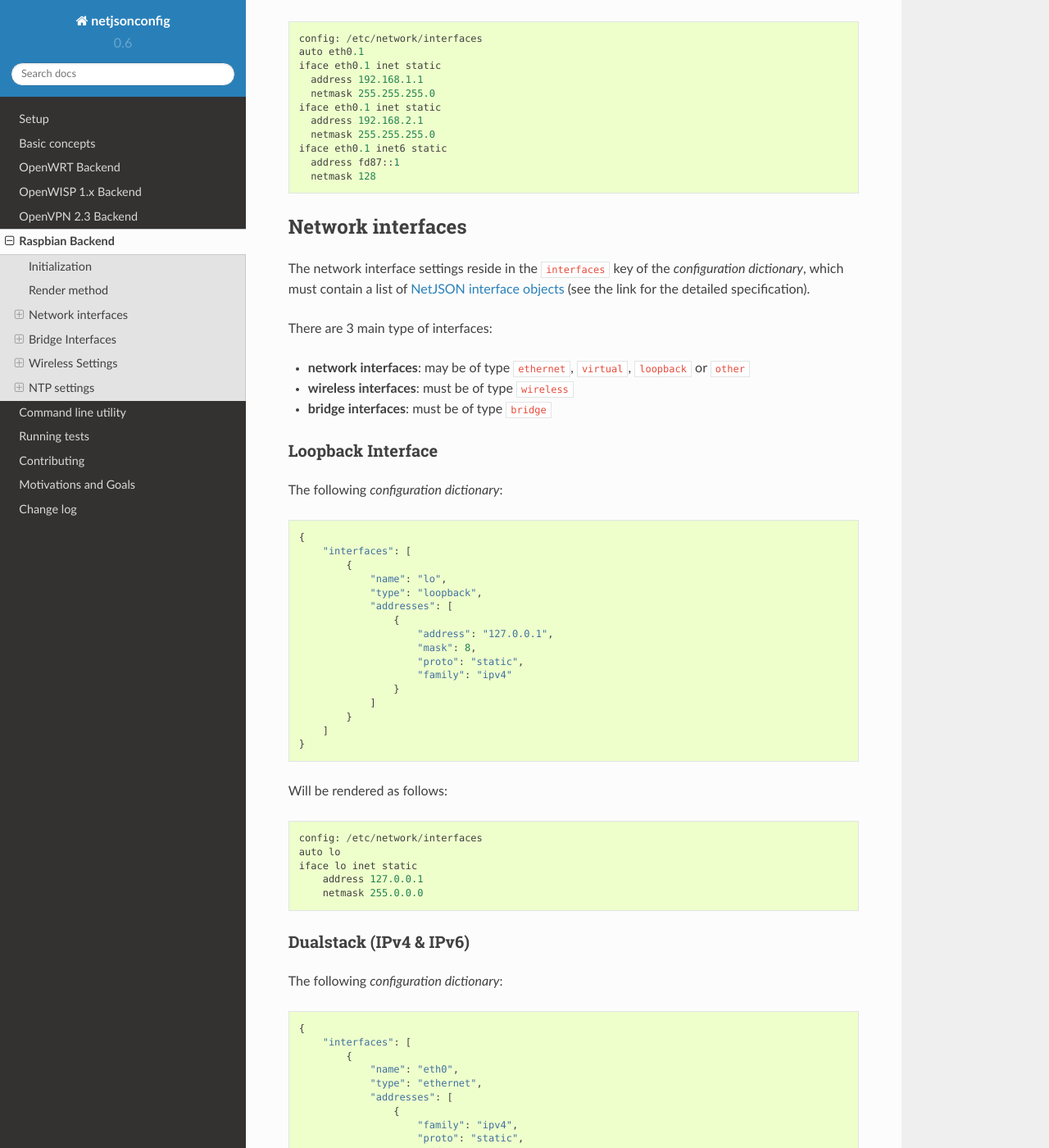
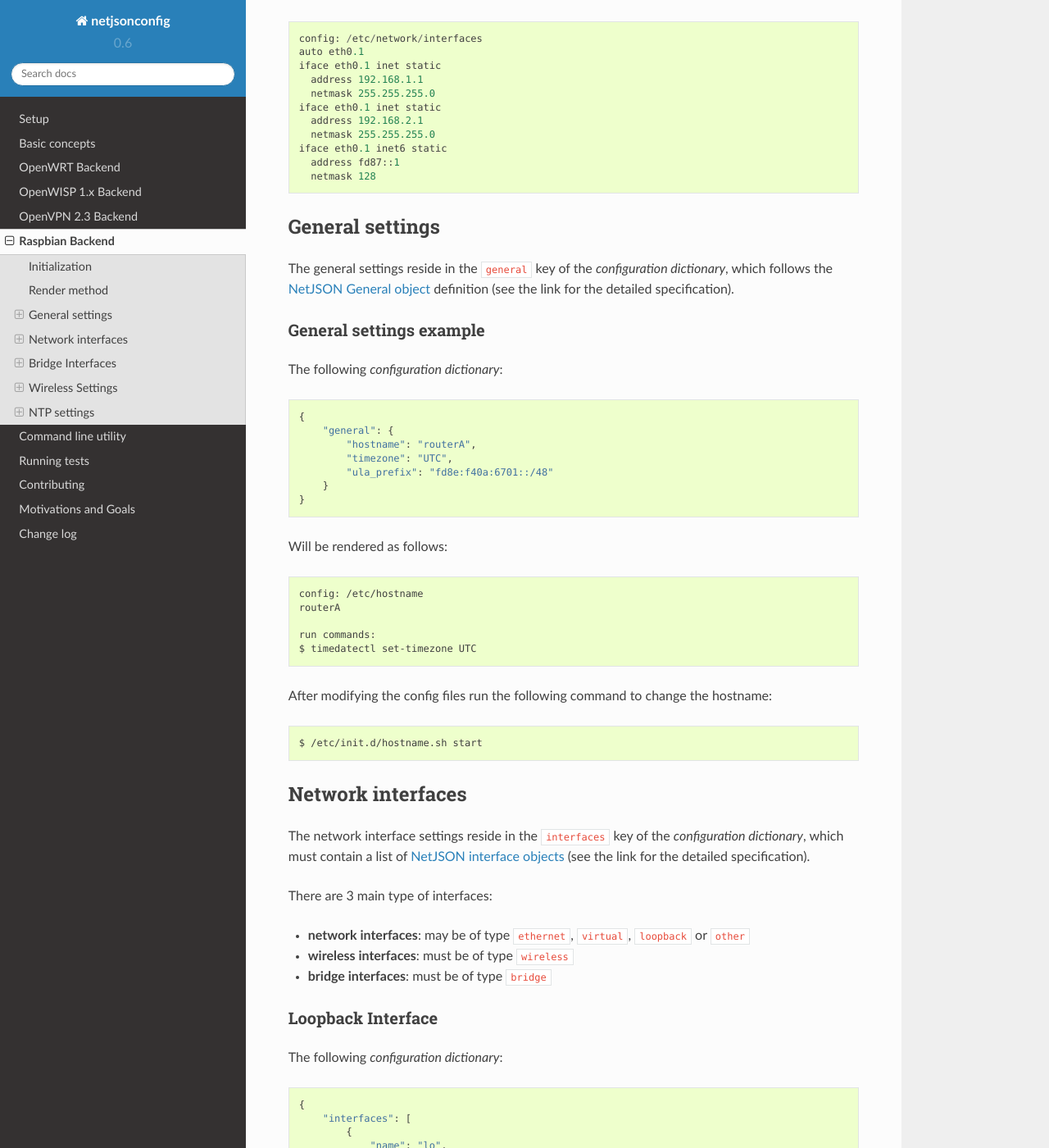
Before and after one commit to openwisp/netjsonconfig, a Sphinx documentation site: the page built from docs/source/backends/raspbian.rst, in a window 1280 px wide and 1400 px high, scrolled down 1274 px. Shown: the whole window at 82% size. Built offline with Sphinx 7.4.7 and the Read the Docs theme 2.0.0, drawn with Linux system fonts in a browser that asks for light colours.

Commit message:
[raspbian] Added documentation for general settings

```diff
--- a/docs/source/backends/raspbian.rst
+++ b/docs/source/backends/raspbian.rst
@@ -66,6 +66,42 @@ Will return the following output::
     iface eth0.1 inet6 static
       address fd87::1
       netmask 128
+
+General settings
+----------------
+
+The general settings reside in the ``general`` key of the
+*configuration dictionary*, which follows the
+`NetJSON General object <http://netjson.org/rfc.html#general1>`_ definition
+(see the link for the detailed specification).
+
+General settings example
+~~~~~~~~~~~~~~~~~~~~~~~~
+
+The following *configuration dictionary*:
+
+.. code-block:: python
+
+    {
+        "general": {
+            "hostname": "routerA",
+            "timezone": "UTC",
+            "ula_prefix": "fd8e:f40a:6701::/48"
+        }
+    }
+
+Will be rendered as follows::
+
+    config: /etc/hostname
+    routerA
+
+    run commands:
+    $ timedatectl set-timezone UTC
+
+After modifying the config files run the following command to change the
+hostname::
+
+    $ /etc/init.d/hostname.sh start
 
 Network interfaces
 ------------------
```
